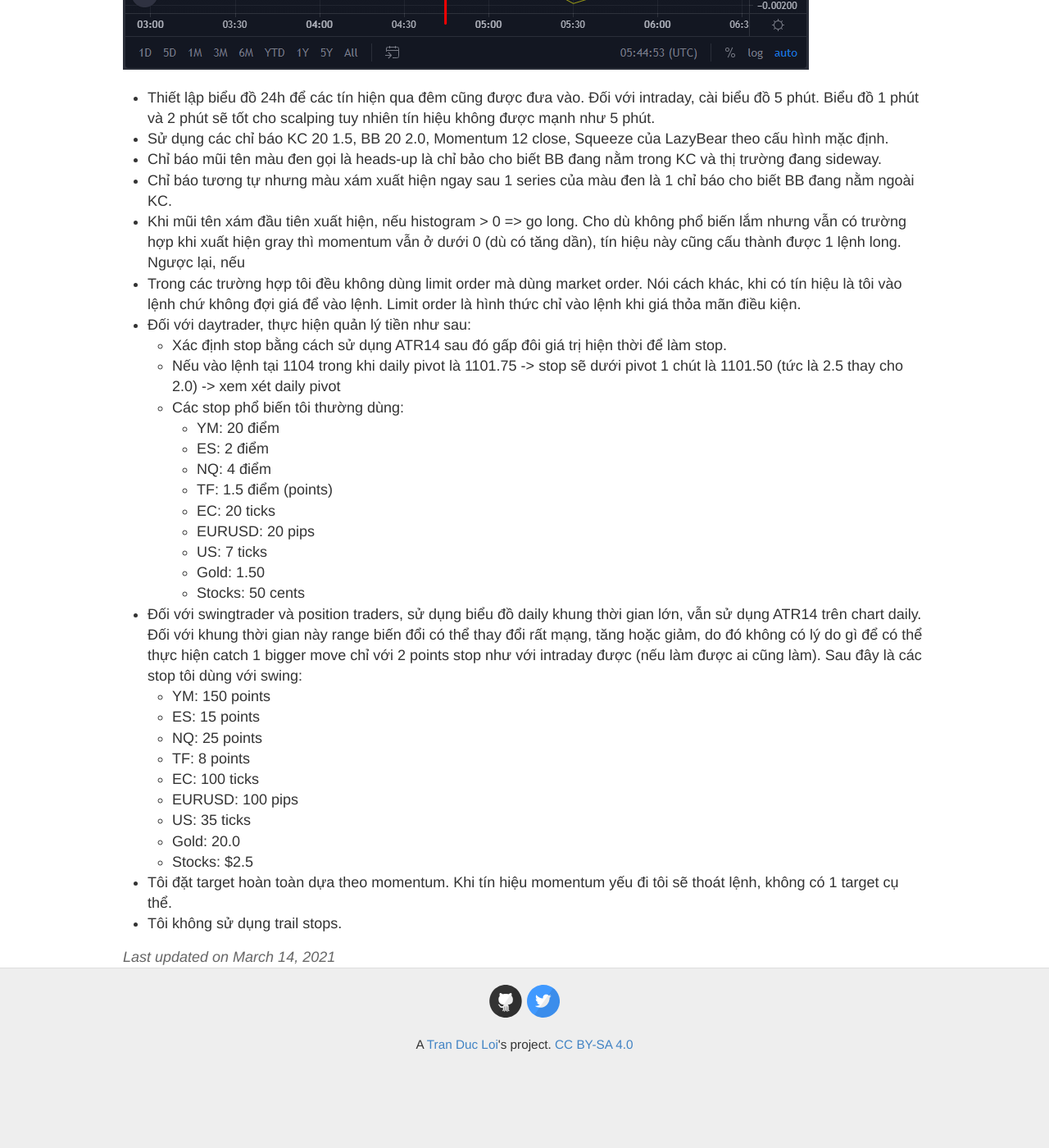
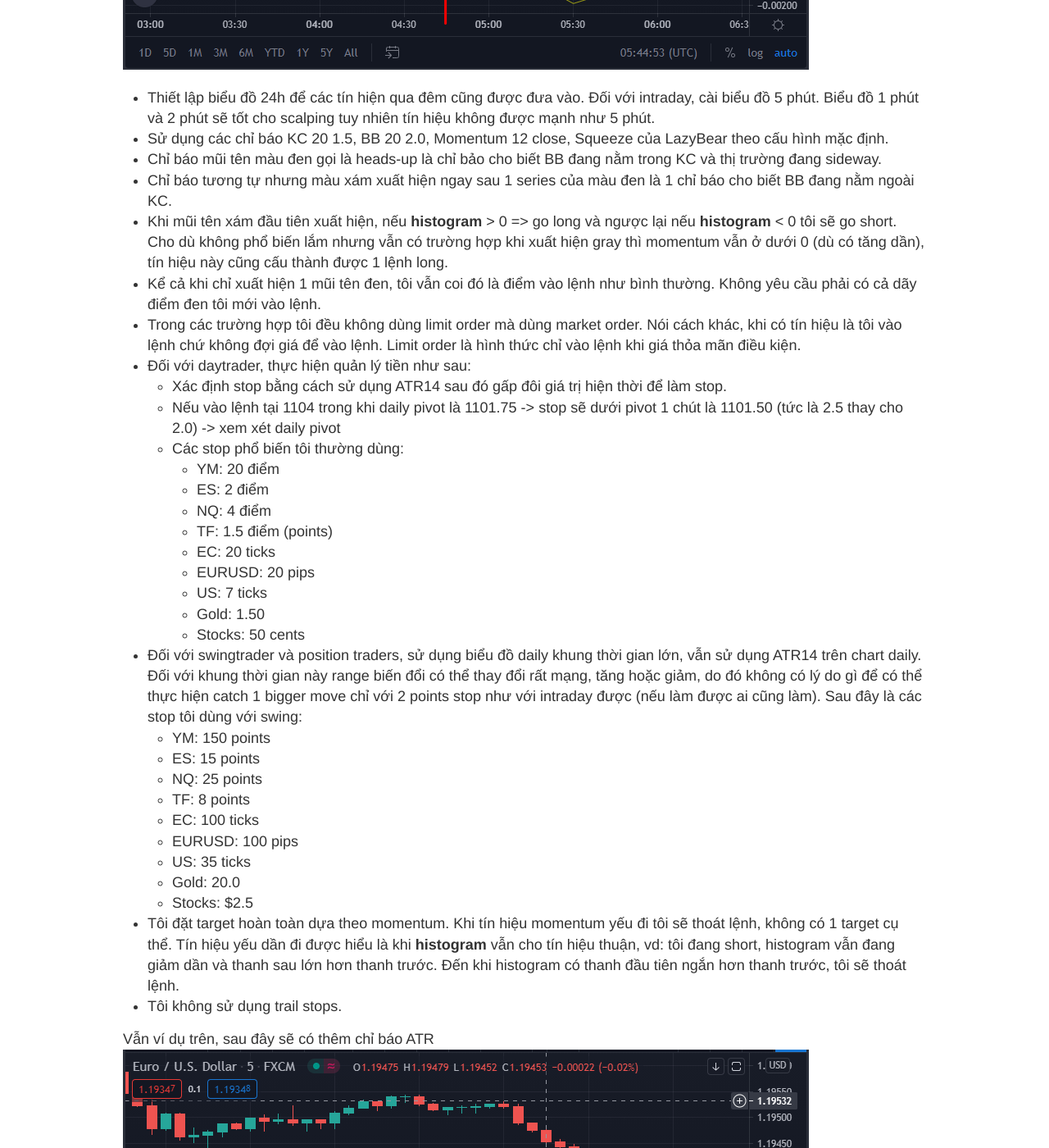
Before and after one commit to loitd/loitd.github.io, a Jekyll site: the page built from _posts/2021-03-14-squeeze-trading.md, in a window 1280 px wide and 1400 px high, scrolled down 2981 px. Shown: the whole window at 82% size. Built offline with Jekyll 4.4.1, drawn with Linux system fonts in a browser that asks for light colours; some of the changed text lies outside the part shown.

Commit message:
updated-by-loitd

```diff
--- a/_posts/2021-03-14-squeeze-trading.md
+++ b/_posts/2021-03-14-squeeze-trading.md
@@ -58,7 +58,8 @@ Nói đến các setups có nghĩa là mong chờ có nhiều hơn 1 setup.
 - Sử dụng các chỉ báo KC 20 1.5, BB 20 2.0, Momentum 12 close, Squeeze của LazyBear theo cấu hình mặc định.
 - Chỉ báo mũi tên màu đen gọi là heads-up là chỉ bảo cho biết BB đang nằm trong KC và thị trường đang sideway.
 - Chỉ báo tương tự nhưng màu xám xuất hiện ngay sau 1 series của màu đen là 1 chỉ báo cho biết BB đang nằm ngoài KC.
-- Khi mũi tên xám đầu tiên xuất hiện, nếu histogram > 0 => go long. Cho dù không phổ biến lắm nhưng vẫn có trường hợp khi xuất hiện gray thì momentum vẫn ở dưới 0 (dù có tăng dần), tín hiệu này cũng cấu thành được 1 lệnh long. Ngược lại, nếu
+- Khi mũi tên xám đầu tiên xuất hiện, nếu **histogram** > 0 => go long và ngược lại nếu **histogram** < 0 tôi sẽ go short. Cho dù không phổ biến lắm nhưng vẫn có trường hợp khi xuất hiện gray thì momentum vẫn ở dưới 0 (dù có tăng dần), tín hiệu này cũng cấu thành được 1 lệnh long.
+- Kể cả khi chỉ xuất hiện 1 mũi tên đen, tôi vẫn coi đó là điểm vào lệnh như bình thường. Không yêu cầu phải có cả dãy điểm đen tôi mới vào lệnh.
 - Trong các trường hợp tôi đều không dùng limit order mà dùng market order. Nói cách khác, khi có tín hiệu là tôi vào lệnh chứ không đợi giá để vào lệnh. Limit order là hình thức chỉ vào lệnh khi giá thỏa mãn điều kiện.
 - Đối với daytrader, thực hiện quản lý tiền như sau:
     - Xác định stop bằng cách sử dụng ATR14 sau đó gấp đôi giá trị hiện thời để làm stop.
@@ -83,5 +84,10 @@ Nói đến các setups có nghĩa là mong chờ có nhiều hơn 1 setup.
     - US: 35 ticks
     - Gold: 20.0
     - Stocks: $2.5
-- Tôi đặt target hoàn toàn dựa theo momentum. Khi tín hiệu momentum yếu đi tôi sẽ thoát lệnh, không có 1 target cụ thể.
+- Tôi đặt target hoàn toàn dựa theo momentum. Khi tín hiệu momentum yếu đi tôi sẽ thoát lệnh, không có 1 target cụ thể. Tín hiệu yếu dần đi được hiểu là khi **histogram** vẫn cho tín hiệu thuận, vd: tôi đang short, histogram vẫn đang giảm dần và thanh sau lớn hơn thanh trước. Đến khi histogram có thanh đầu tiên ngắn hơn thanh trước, tôi sẽ thoát lệnh.
 - Tôi không sử dụng trail stops.
+
+Vẫn ví dụ trên, sau đây sẽ có thêm chỉ báo ATR
+![squeeze-setup-01-with-atr]({{ site.baseurl }}/images/20210315/squeeze-setup-01-1.png)
+
+## Sai lầm lớn nhất mà new traders gặp phải là gì?
```
Also changed, not shown: images/20210315/squeeze-setup-01-1.png (added).
